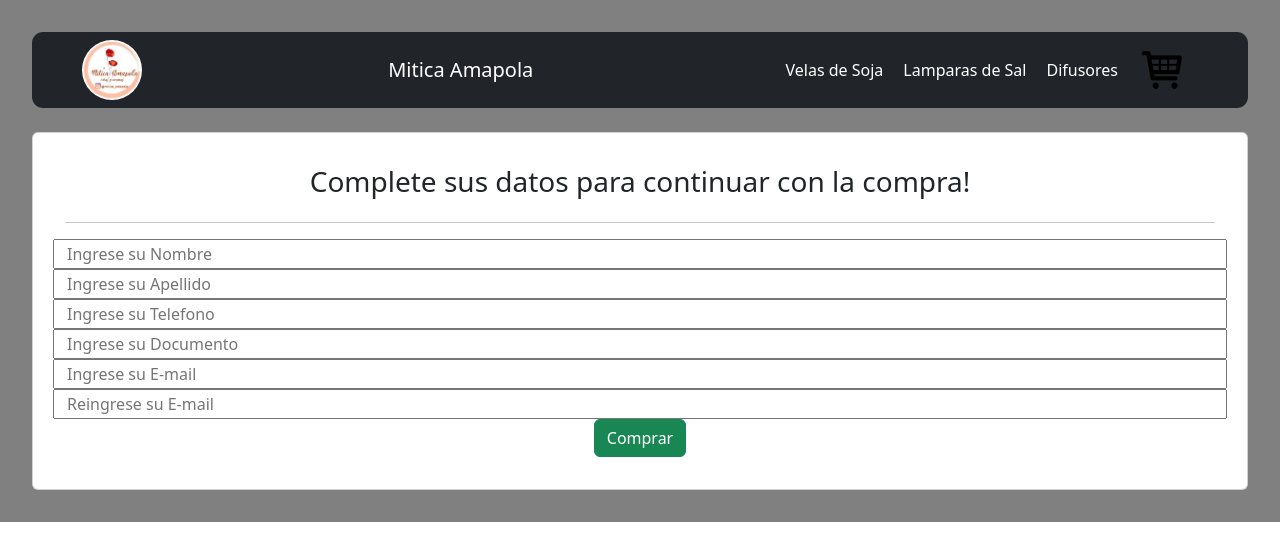
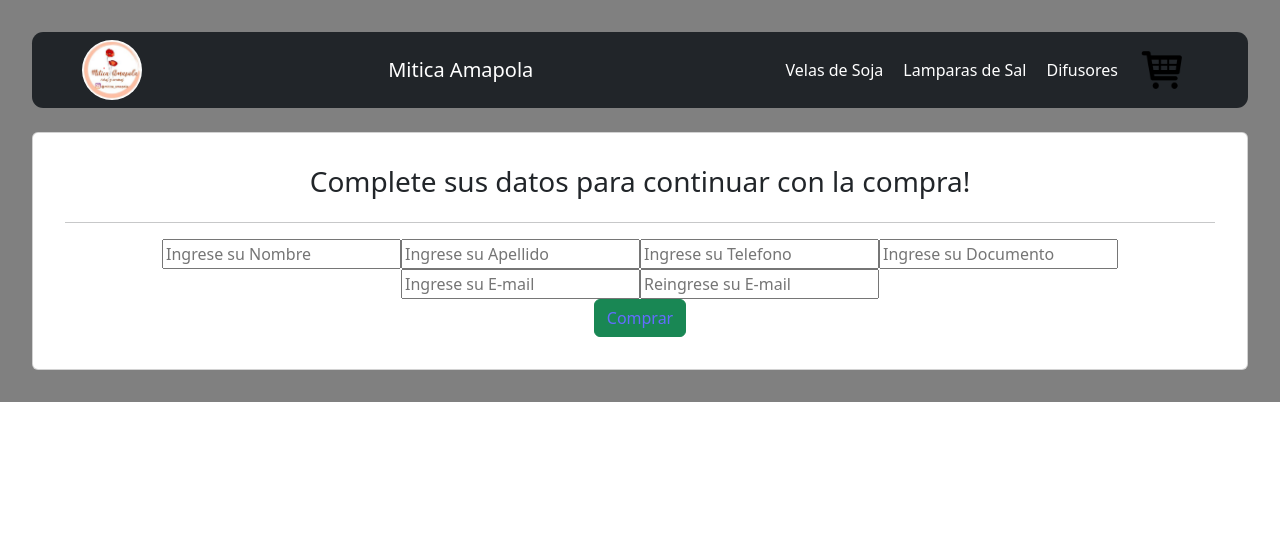
Before and after one commit to nmonach/EntregaFinalMonach2022, a React (Vite) app: page /form in a window 1280 px wide. Shown: the top 560 px of the page. Built offline with nearby package versions, Linux system fonts and the light colour scheme.

Commit message:
formulario incorporado

```diff
--- a/src/App.jsx
+++ b/src/App.jsx
@@ -27,6 +27,7 @@ function App() {
             <Route path='/detail/:productId' element={<ItemDetailContainer />}/>
             <Route path='/cart' element={<CartContainer />}/>
             <Route path='/form' element={<Form/>}/>
+            {/* <Route path='/ordernumber' element={<OrderNumber/>}/> */}
             <Route path='*' element={<Navigate to='/'/>}/>
           </Routes>
       </BrowserRouter>
--- a/src/components/Form/Form.jsx
+++ b/src/components/Form/Form.jsx
@@ -1,23 +1,55 @@
+import { Link } from 'react-router-dom'
+import { useCartContext } from '../../context/CartContext'
 import './Form.css'
-import React from 'react'
-
+//validar el formulario (que no esten vacios, validar el mail)
 const Form = () => {
+  const {addOrder, handleOnChange, dataForm} = useCartContext()
   return (
     <div className='card'>
         <div>
             <h3>Complete sus datos para continuar con la compra!</h3>
         </div>
         <hr />
-        <div className='row'>
-            <input type="text" placeholder='Ingrese su Nombre' required />
-            <input type="text" placeholder='Ingrese su Apellido' required/>
-            <input type="number" placeholder='Ingrese su Telefono' required/>
-            <input type="number" placeholder='Ingrese su Documento' required/>
-            <input type="email" placeholder='Ingrese su E-mail' required/>
-            <input type="email" placeholder='Reingrese su E-mail' required/>
-        </div>
+        <form>
+            <input type="text"
+              onChange={handleOnChange}
+              name='name'
+              placeholder='Ingrese su Nombre'
+              value={dataForm.name}
+            />
+            <input type="text"
+              onChange={handleOnChange}
+              name='lastname'
+              placeholder='Ingrese su Apellido'
+              value={dataForm.lastname}
+            />
+            <input type="number"
+              onChange={handleOnChange}
+              name='phone'
+              placeholder='Ingrese su Telefono'
+              value={dataForm.phone}
+            />
+            <input type="number"
+              onChange={handleOnChange}
+              name='document'
+              placeholder='Ingrese su Documento'
+              value={dataForm.document}
+            />
+            <input type="email"
+              onChange={handleOnChange}
+              name='email'
+              placeholder='Ingrese su E-mail'
+              value={dataForm.email}
+            />
+            <input type="email"
+              onChange={handleOnChange}
+              name='email2'
+              placeholder='Reingrese su E-mail'
+              value={dataForm.email2}
+            />
+        </form>
         <div>
-            <button className='btn btn-success'>Comprar</button>
+            <button className='btn btn-success' onClick={addOrder}><Link to='/ordernumber'>Comprar</Link></button>
         </div>
 
 
--- a/src/containers/CartContainer/CartContainer.jsx
+++ b/src/containers/CartContainer/CartContainer.jsx
@@ -1,9 +1,54 @@
+import { addDoc, collection, doc, getFirestore, updateDoc } from "firebase/firestore"
 import { Link } from "react-router-dom"
 import { useCartContext } from "../../context/CartContext"
 import './CartContainer.css'
 const CartContainer = () => {
   const {cartList, vaciarCarrito, precioTotal, deleteItem} = useCartContext()
-  console.log(cartList)
+  //armar la orden
+    //     Usa tu tus ítems del cart para modelar tu orden al siguiente formato:
+    // { buyer: { name, phone, email }, items: [{id, title, price}], total  }, si todavía no creaste el formulario de compra puedes usar un objeto hardcodeado de tipo { name, phone, email }.
+  const addOrder = (e)=>{
+    e.preventDefault()
+    //armar formulario
+    const order = {}
+    order.buyer = {name: 'Nicolas', phone: '1135757947', email:'nico.monach@hotmail.com'}
+    order.price = precioTotal()
+    order.items = cartList.map(({id, price, model}) => ({id, price, model}))
+    // console.log(order)
+    const db = getFirestore()
+    const queryCollection = collection(db, 'orders')
+
+    //muchas ordenes
+
+    // productos.forEach(async prod => {
+    //   await addDoc()
+    // });
+
+
+    // para generar una coleccion (agregar una orden de compra) de aca tomar el id y mostrarlo cuando aprete comprar
+    // addDoc(queryCollection, order)
+    // .then(resp => console.log(resp))
+    // .catch(err => console.log(err))
+    // .finally(()=>vaciarCarrito())
+
+//update (actualizar) actualizar stock del producto
+    // const queryDoc = doc(db, 'productos', '8g4IIK151CyQJn9SCNyx') // productos es la colleccion
+    // updateDoc(queryDoc, {
+    //   stock: 10
+    // })
+//borrado logico
+    // const queryDoc = doc(db, 'productos', '8g4IIK151CyQJn9SCNyx') // productos es la colleccion
+    // updateDoc(queryDoc, {
+    //   isActive: false
+    // })
+    console.log("se actualizo");
+  }
+
+  const handleOnChange = (e)=>{
+    console.log('nombre del input: '(e.target.name))
+    console.log('valor del input: '(e.target.value))
+  }
+  //crear componente CartList
   return (
     <div id="card" className="card cardCartContainer">
       { cartList.length !==0 ?
@@ -21,7 +66,7 @@ const CartContainer = () => {
                               <div className="card-footer">
                                 <h4>Su compra es: ${precioTotal()} </h4>
                                 <button className="btn btn-danger" onClick={vaciarCarrito}>Vaciar Carrito</button>
-                                <button className="btn btn-success btnContBuy"><Link to='/form'>Continuar Compra</Link></button>
+                                <button className="btn btn-success btnContBuy" onClick={addOrder}><Link to='/form'>Terminar Compra</Link></button>
                               </div>
       </>
       :
--- a/src/containers/ItemListContainer/ItemListContainer.jsx
+++ b/src/containers/ItemListContainer/ItemListContainer.jsx
@@ -17,12 +17,12 @@ const ItemListContainer = ({saludo}) => {
         const queryCollection = collection(db, 'productos')
 
         if (id){
-            const queryFilter = query(queryCollection, where('category', '==', id), orderBy('price', 'asc'))
+            const queryFilter = query(queryCollection, where('category', '==', id), orderBy('price', 'asc'), where('isActive', '==', true))
             getDocs(queryFilter)//trae todos los que apliquen al filtro (filtro por categorias o precio o cualquier parametro que le di)
             .then(data=>setProducts(data.docs.map(product => ({id: product.id, ...product.data()}))))
             .catch(err=>console.log(err))
             .finally(()=>setLoading(false))
-
+            //isActive es un borrador logico
         } else {
             getDocs(queryCollection)
             .then(data=>setProducts(data.docs.map(product => ({id: product.id, ...product.data()}))))
--- a/src/context/CartContext.jsx
+++ b/src/context/CartContext.jsx
@@ -1,3 +1,4 @@
+import { addDoc, collection, getFirestore } from "firebase/firestore"
 import { useContext, useState, createContext } from "react"
 export const CartContext = createContext([])
 export const useCartContext = ()=> useContext(CartContext)
@@ -39,6 +40,39 @@ export const CartContextProvider = ({children})=>{
         setCartList(cartList.filter(prod=> prod.id !== id))
     }
 
+    const addOrder = (e)=>{
+        e.preventDefault()
+        //armar formulario
+        const order = {}
+        order.buyer = dataForm
+        order.price = precioTotal()
+        order.items = cartList.map(({id, price, model, cant}) => ({id, price, model, cant}))
+        // console.log(order)
+        const db = getFirestore()
+        const queryCollection = collection(db, 'orders')
+        addDoc(queryCollection, order)
+        .then(resp => console.log(resp))
+        .catch(err => console.log(err))
+        .finally(()=>vaciarCarrito())
+    }
+    const [dataForm, setDataForm]= useState({
+        name: '',
+        lastname: '',
+        phone: '',
+        document: '',
+        email: '',
+        email2: ''
+      })
+    const handleOnChange = (e)=>{
+        console.log('nombre del input: ',(e.target.name))
+        console.log('valor del input: ',(e.target.value))
+        setDataForm({
+            ...dataForm,
+            [e.target.name]: e.target.value
+        })
+      }
+      console.log(dataForm);
+
     return (
         <CartContext.Provider value={{
             cartList,
@@ -47,6 +81,11 @@ export const CartContextProvider = ({children})=>{
             precioTotal,
             cantidadTotal,
             deleteItem,
+            addOrder,
+            handleOnChange,
+            dataForm,
+
+
 
 
 
```
